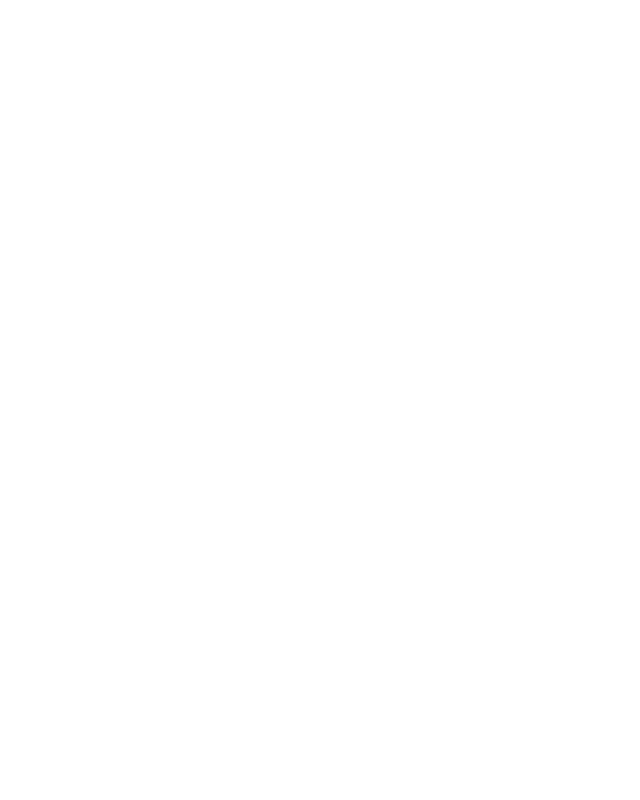
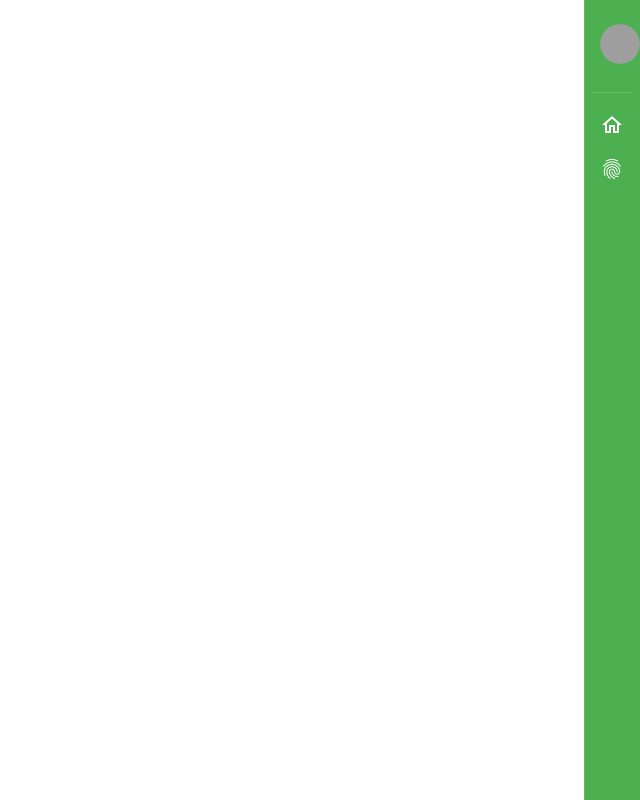
Before and after one commit to Sanitaravel/social_network, a Vue app: page / in a window 1280 px wide. Shown: the whole page, without its empty margins (640-1280 px from the left). Built offline with nearby package versions, Linux system fonts and the light colour scheme; grey boxes are pictures that could not be loaded.

Commit message:
Update App.vue

```diff
--- a/src/App.vue
+++ b/src/App.vue
@@ -1,10 +1,47 @@
 <template>
-  <div id="app">
-    <div id="nav">
-
-    </div>
-    <router-view/>
-  </div>
+  <v-app id="app">
+    <v-navigation-drawer color="green"
+                         dark
+                         right
+                         app
+                         expand-on-hover
+                         hide-overlay
+                         permanent>
+      <v-list
+          nav
+          shaped
+          dense>
+        <v-list-item two-line>
+          <v-list-item-avatar>
+            <img src='https://randomuser.me/api/portraits/men/1.jpg' alt="мужчина">
+          </v-list-item-avatar>
+          <v-list-item-content class="text-left">
+            <v-list-item-title class="font-weight-black">SocialLink</v-list-item-title>
+            <v-list-item-subtitle>Kurtis Weissnat</v-list-item-subtitle>
+          </v-list-item-content>
+        </v-list-item>
+        <v-divider class="my-3"></v-divider>
+        <v-list-item link
+                     :to="link.path + '/7'"
+                     :key="link.path + '/7'"
+                     v-for="link in links">
+          <v-list-item-icon>
+            <v-icon>{{link.icon}}</v-icon>
+          </v-list-item-icon>
+          <v-list-item-content>
+            <v-list-item-title class="text-left">
+              {{link.label}}
+            </v-list-item-title>
+          </v-list-item-content>
+        </v-list-item>
+      </v-list>
+    </v-navigation-drawer>
+    <v-content class="px-12 py-3">
+      <v-container fluid>
+        <router-view/>
+      </v-container>
+    </v-content>
+  </v-app>
 </template>
 
 <style lang="scss">
@@ -13,19 +50,43 @@
   -webkit-font-smoothing: antialiased;
   -moz-osx-font-smoothing: grayscale;
   text-align: center;
-  color: #2c3e50;
 }
-
 #nav {
-  padding: 30px;
-
   a {
     font-weight: bold;
-    color: #2c3e50;
-
     &.router-link-exact-active {
       color: #42b983;
     }
   }
 }
 </style>
+<script>
+export default {
+  props: {
+      source: String,
+    },
+  data(){
+    return {
+      drawer: null,
+      profile: [],
+      links: [
+        {
+          label: 'Главная',
+          path: '/',
+          icon: 'mdi-home-outline'
+        },
+        {
+          label: 'Пользователи',
+          path: '/users',
+          icon: 'mdi-fingerprint'
+        },
+        {
+           label: 'Профиль',
+           path: '/profile',
+           icon: 'mdi-face'
+        }
+      ]
+    }
+  }
+}
+</script>
```
